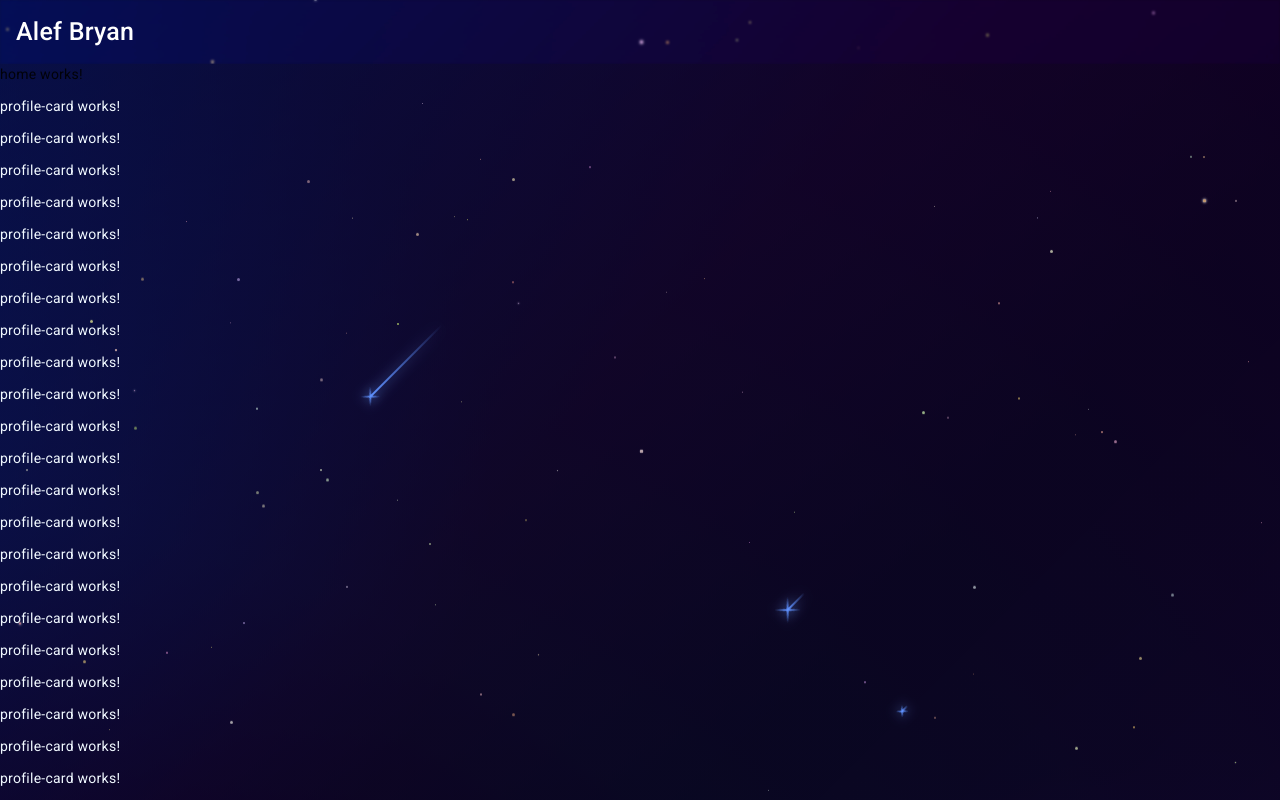
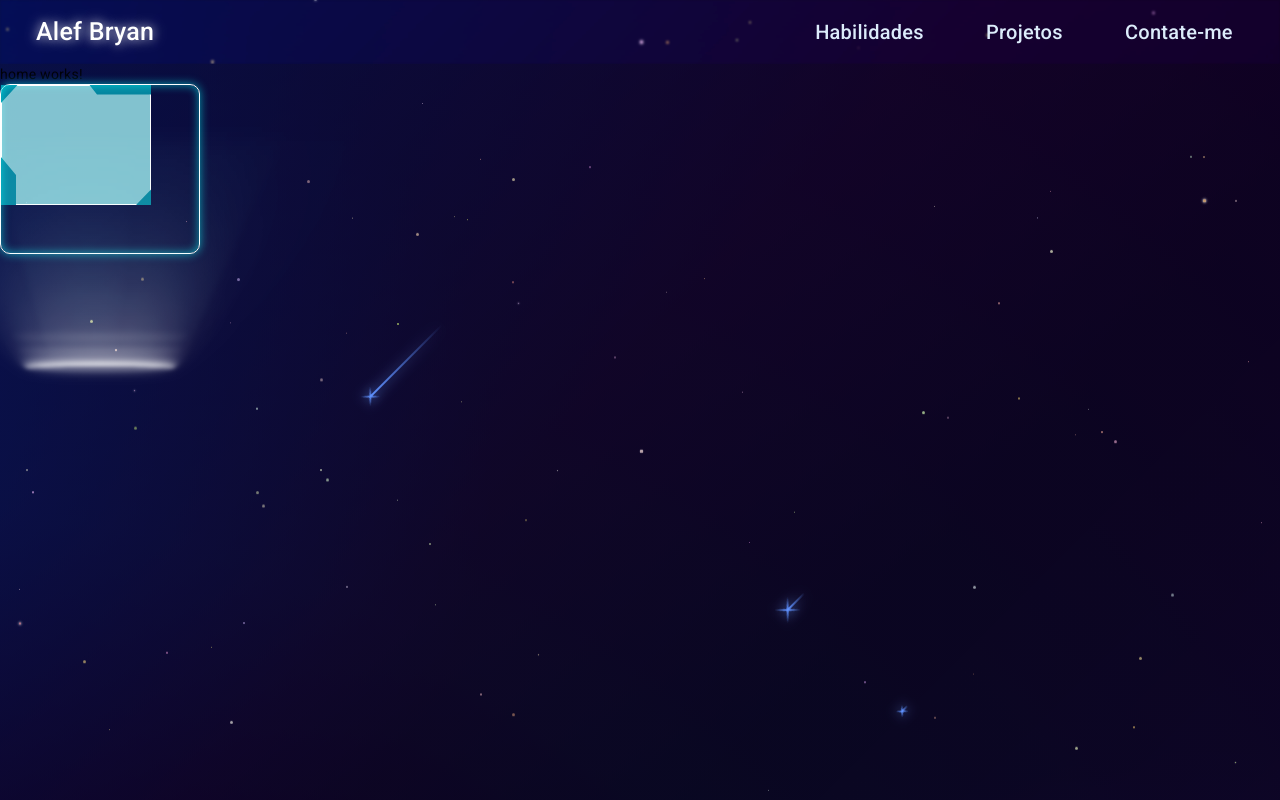
Before and after one commit to alefbrf/testes-portifolio, an Angular app: page /home in a window 1280 px wide. Built offline with nearby package versions, Linux system fonts and the light colour scheme.

Commit message:
tool-bar

```diff
--- a/src/app/app.component.css
+++ b/src/app/app.component.css
@@ -25,7 +25,30 @@
   text-decoration: none;
   font-size: 25px;
   color: #fff;
+  padding-left: 20px;
+  text-shadow: 0 0 15px rgba(255, 255, 255, 0.5), 0 0 10px rgba(255, 255, 255, 0.5);
 }
+
+.esquerda{
+  width: 100%;
+}
+
+.direita {
+  width: 100%;
+  max-width: 480px;
+  display: flex;
+  justify-content: space-around;
+}
+
+.botoes-navegacao {
+  text-decoration: none;
+  color: #dcecfb;
+}
+
+.botoes-navegacao:hover , .active-page {
+  border-bottom: 2px solid #dcecfb;
+}
+
 .button {
   box-shadow: inset 0 1px 0 0 #ffffff;
   background: #ffffff linear-gradient(to bottom, #ffffff 5%, #f6f6f6 100%);
@@ -42,6 +65,7 @@
   text-shadow: 0 1px 0 #ffffff;
   outline: 0;
 }
+
 .activebutton {
   box-shadow: inset 0 1px 0 0 #dcecfb;
   background: #bddbfa linear-gradient(to bottom, #bddbfa 5%, #80b5ea 100%);
@@ -49,19 +73,24 @@
   color: #ffffff;
   text-shadow: 0 1px 0 #528ecc;
 }
+
 .sidenav-container {
   background-color: #00000000;
 }
+
 .example-icon {
   display: none;
 }
+
 .lista {
   padding: 10px;
   background: transparent;
 }
+
 .mat-drawer {
   background: transparent;
 }
+
 .button {
   box-shadow: inset 0 1px 0 0 #ffffff;
   background: #ffffff linear-gradient(to bottom, #ffffff 5%, #f6f6f6 100%);
@@ -77,11 +106,28 @@
   outline: 0;
   text-align: center;
 }
+
 .button::before {
   background: #ffffff linear-gradient(to bottom, #ffffff 5%, #f6f6f6 100%);
 }
-@media(max-width: 429px) {
+
+@media(max-width: 750px) {
   .example-icon {
     display: block;
   }
+  .direita {
+    display: none;
+  }
+  .esquerda {
+    display: flex;
+    box-sizing: border-box;
+    padding: 0 16px;
+    width: 100%;
+    flex-direction: row;
+    align-items: center;
+    white-space: nowrap;
+  }
+  .nome {
+    padding-left: 0px;
+  }
 }
--- a/src/app/app.component.html
+++ b/src/app/app.component.html
@@ -1,8 +1,15 @@
 <link href="https://fonts.googleapis.com/icon?family=Material+Icons" rel="stylesheet">
 <div class="container">
   <mat-toolbar class="nav-bar">
-    <button mat-icon-button (click)="snav.toggle()" class="example-icon"><mat-icon class="icone" fontIcon="menu">menu</mat-icon></button>
-    <a class="nome" routerLink="/home" (click)="snav.close()">Alef Bryan</a>
+    <div class="esquerda">
+      <button mat-icon-button (click)="snav.toggle()" class="example-icon"><mat-icon class="icone" fontIcon="menu">menu</mat-icon></button>
+      <a class="nome" routerLink="/home" (click)="snav.close()">Alef Bryan</a>
+    </div>
+    <div class="direita">
+      <a  routerLink="/habilidades" class="botoes-navegacao" routerLinkActive="active-page" ariaCurrentWhenActive="page" (click)="snav.close()">Habilidades</a>
+      <a  routerLink="/projetos" class="botoes-navegacao" routerLinkActive="active-page" ariaCurrentWhenActive="page" (click)="snav.close()">Projetos</a>
+      <a  routerLink="/contato" class="botoes-navegacao" routerLinkActive="active-page" ariaCurrentWhenActive="page" (click)="snav.close()">Contate-me</a>
+    </div>
   </mat-toolbar>
 
   <mat-sidenav-container class="sidenav-container">
--- a/src/app/profile-card/profile-card.component.css
+++ b/src/app/profile-card/profile-card.component.css
@@ -1,3 +1,87 @@
-p {
-  color: aliceblue;
+.perfil {
+  display: flex;
+  flex-direction: column;
+  align-items: center;
+  max-width: 200px;
 }
+.card {
+  width: 200px;
+  height: 170px;
+  margin-bottom: 100px;
+  border: rgb(255, 255, 255) 1px solid;
+  border-radius: 10px;
+  box-shadow: inset 0px 0px 10px 0px rgba(0, 250, 250, 0.6),
+  0px 0px 10px 0px rgba(0, 250, 250, 0.6);
+  animation: float 1500ms alternate infinite;
+}
+
+.cartao {
+  width: 150px;
+  height: 120px;
+  border: rgb(255, 255, 255) 1px solid;
+  color: #ffffff;
+  border-radius: 10px;
+  background-color: rgba(255, 255, 255, 0.5);
+  clip-path: polygon(10% 100%, 10% 75%, 0% 60%, 0% 15%, 11% 0%, 59% 0%, 64% 8%, 100% 8%, 100% 87%,90% 100%);
+  /*transform: perspective( 100px) rotateY( 20deg );*/
+}
+
+.cartao::before {
+  position: absolute;
+  content: " ";
+  width: 100%;
+  height: 100%;
+  clip-path: none;
+}
+
+.cartao-maior {
+  width: 150px;
+  height: 120px;
+  padding-top: -5px;
+  background-color: rgba(0, 252, 252, 0.5);
+}
+
+.holo {
+  width: 150px;
+  height: 5px;
+  background-color: rgba(255, 255, 255, 0.35);
+  border-radius: 100%;
+  filter: blur(2px);
+  transform: perspective(100px) rotateX(-30deg);
+  animation: holographic 1500ms alternate infinite;
+}
+
+.holo:after {
+  content: "";
+  height: 10px;
+  background-color: rgba(255, 255, 255, 0.5);
+  border-radius: 100%;
+  filter: blur(2px);
+}
+
+.holo + .holo {
+  animation-duration: 750ms;
+  opacity: 0.5;
+}
+
+@keyframes float {
+  0% {
+    will-change: transform;
+    transform: translateY(-30px);
+  }
+  100% {
+    will-change: unset;
+    transform: translateY(0);
+  }
+}
+
+@keyframes holographic {
+  from {
+    will-change: box-shadow;
+    box-shadow: 0 -75px 5px rgba(255,255,255, 0.15), 0 -1px 2px rgba(255,255,255, 0.5), 0 -45px 5px rgba(255,255,255, 0.15), 0 -2px 3px rgba(255,255,255, 0.5), 0 -3px 4px rgba(255,255,255, 0.5), 0 -4px 6px rgba(255,255,255, 0.5), 0 -5px 10px rgba(255,255,255, 0.75), 0 -7px 20px rgba(255,255,255, 0.75), 0 -10px 30px rgba(255,255,255, 0.75), 0 -15px 40px rgba(255,255,255, 0.75), 0 -25px 50px rgba(255,255,255, 0.75), 0 -35px 60px rgba(255,255,255, 0.85), 0 -45px 70px rgba(255,255,255, 0.95), 0 -65px 80px #ffffff, 0 -75px 90px #ffffff;
+  }
+  to {
+    will-change: unset;
+    box-shadow: 0 -1px 5px rgba(255,255,255, 0.15), 0 -1px 2px rgba(255,255,255, 0.5), 0 -1px 5px rgba(255,255,255, 0.15), 0 -2px 3px rgba(255,255,255, 0.5), 0 -3px 4px rgba(255,255,255, 0.5), 0 -4px 6px rgba(255,255,255, 0.5), 0 -5px 7px rgba(255,255,255, 0.75), 0 -7px 10px rgba(255,255,255, 0.75), 0 -10px 15px rgba(255,255,255, 0.75), 0 -15px 20px rgba(255,255,255, 0.75), 0 -25px 25px rgba(255,255,255, 0.75), 0 -35px 30px rgba(255,255,255, 0.85), 0 -45px 35px rgba(255,255,255, 0.95), 0 -65px 40px #ffffff, 0 -75px 50px #00fcfc;
+  }
+}
--- a/src/app/profile-card/profile-card.component.html
+++ b/src/app/profile-card/profile-card.component.html
@@ -1,124 +1,6 @@
-<p>profile-card works!</p>
-<p>profile-card works!</p>
-<p>profile-card works!</p>
-<p>profile-card works!</p>
-<p>profile-card works!</p>
-<p>profile-card works!</p>
-<p>profile-card works!</p>
-<p>profile-card works!</p>
-<p>profile-card works!</p>
-<p>profile-card works!</p>
-<p>profile-card works!</p>
-<p>profile-card works!</p>
-<p>profile-card works!</p>
-<p>profile-card works!</p>
-<p>profile-card works!</p>
-<p>profile-card works!</p>
-<p>profile-card works!</p>
-<p>profile-card works!</p>
-<p>profile-card works!</p>
-<p>profile-card works!</p>
-<p>profile-card works!</p>
-<p>profile-card works!</p>
-<p>profile-card works!</p>
-<p>profile-card works!</p>
-<p>profile-card works!</p>
-<p>profile-card works!</p>
-<p>profile-card works!</p>
-<p>profile-card works!</p>
-<p>profile-card works!</p>
-<p>profile-card works!</p>
-<p>profile-card works!</p>
-<p>profile-card works!</p>
-<p>profile-card works!</p>
-<p>profile-card works!</p>
-<p>profile-card works!</p>
-<p>profile-card works!</p>
-<p>profile-card works!</p>
-<p>profile-card works!</p>
-<p>profile-card works!</p>
-<p>profile-card works!</p>
-<p>profile-card works!</p>
-<p>profile-card works!</p>
-<p>profile-card works!</p>
-<p>profile-card works!</p>
-<p>profile-card works!</p>
-<p>profile-card works!</p>
-<p>profile-card works!</p>
-<p>profile-card works!</p>
-<p>profile-card works!</p>
-<p>profile-card works!</p>
-<p>profile-card works!</p>
-<p>profile-card works!</p>
-<p>profile-card works!</p>
-<p>profile-card works!</p>
-<p>profile-card works!</p>
-<p>profile-card works!</p>
-<p>profile-card works!</p>
-<p>profile-card works!</p>
-<p>profile-card works!</p>
-<p>profile-card works!</p>
-<p>profile-card works!</p>
-<p>profile-card works!</p>
-<p>profile-card works!</p><p>profile-card works!</p>
-<p>profile-card works!</p>
-<p>profile-card works!</p>
-<p>profile-card works!</p>
-<p>profile-card works!</p>
-<p>profile-card works!</p>
-<p>profile-card works!</p>
-<p>profile-card works!</p>
-<p>profile-card works!</p>
-<p>profile-card works!</p>
-<p>profile-card works!</p>
-<p>profile-card works!</p>
-<p>profile-card works!</p>
-<p>profile-card works!</p>
-<p>profile-card works!</p>
-<p>profile-card works!</p>
-<p>profile-card works!</p>
-<p>profile-card works!</p>
-<p>profile-card works!</p>
-<p>profile-card works!</p>
-<p>profile-card works!</p>
-<p>profile-card works!</p>
-<p>profile-card works!</p>
-<p>profile-card works!</p>
-<p>profile-card works!</p>
-<p>profile-card works!</p>
-<p>profile-card works!</p>
-<p>profile-card works!</p>
-<p>profile-card works!</p>
-<p>profile-card works!</p>
-<p>profile-card works!</p>
-<p>profile-card works!</p>
-<p>profile-card works!</p>
-<p>profile-card works!</p>
-<p>profile-card works!</p>
-<p>profile-card works!</p>
-<p>profile-card works!</p>
-<p>profile-card works!</p>
-<p>profile-card works!</p>
-<p>profile-card works!</p>
-<p>profile-card works!</p>
-<p>profile-card works!</p>
-<p>profile-card works!</p>
-<p>profile-card works!</p>
-<p>profile-card works!</p>
-<p>profile-card works!</p>
-<p>profile-card works!</p>
-<p>profile-card works!</p>
-<p>profile-card works!</p>
-<p>profile-card works!</p>
-<p>profile-card works!</p>
-<p>profile-card works!</p>
-<p>profile-card works!</p>
-<p>profile-card works!</p>
-<p>profile-card works!</p>
-<p>profile-card works!</p>
-<p>profile-card works!</p>
-<p>profile-card works!</p>
-<p>profile-card works!</p>
-<p>profile-card works!</p>
-<p>profile-card works!</p>
-<p>profile-card works!</p>
+<div class="perfil">
+  <div class="card">
+    <div class="cartao-maior"><div class="cartao"></div></div>
+  </div>
+  <div class="holo"></div>
+</div>
```
